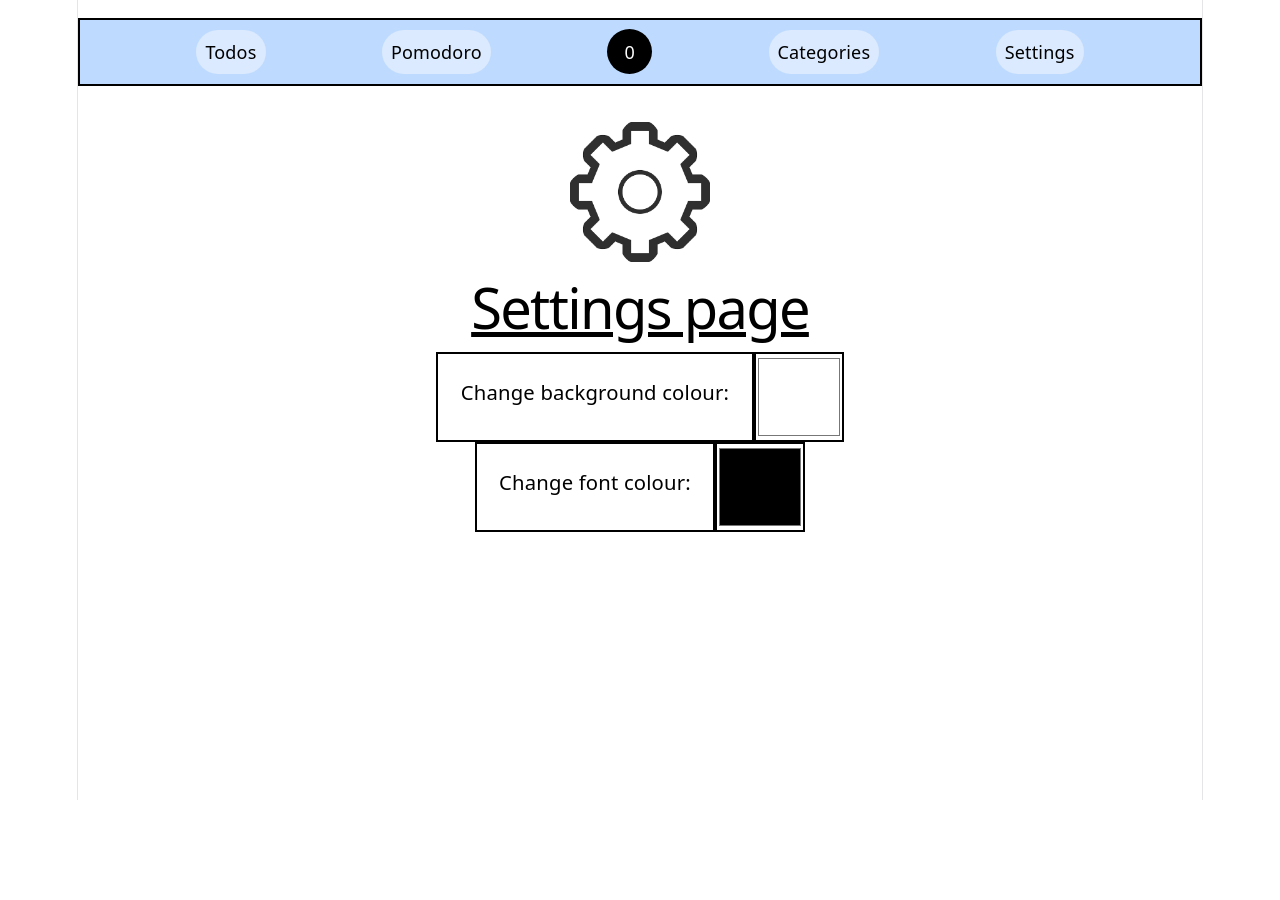
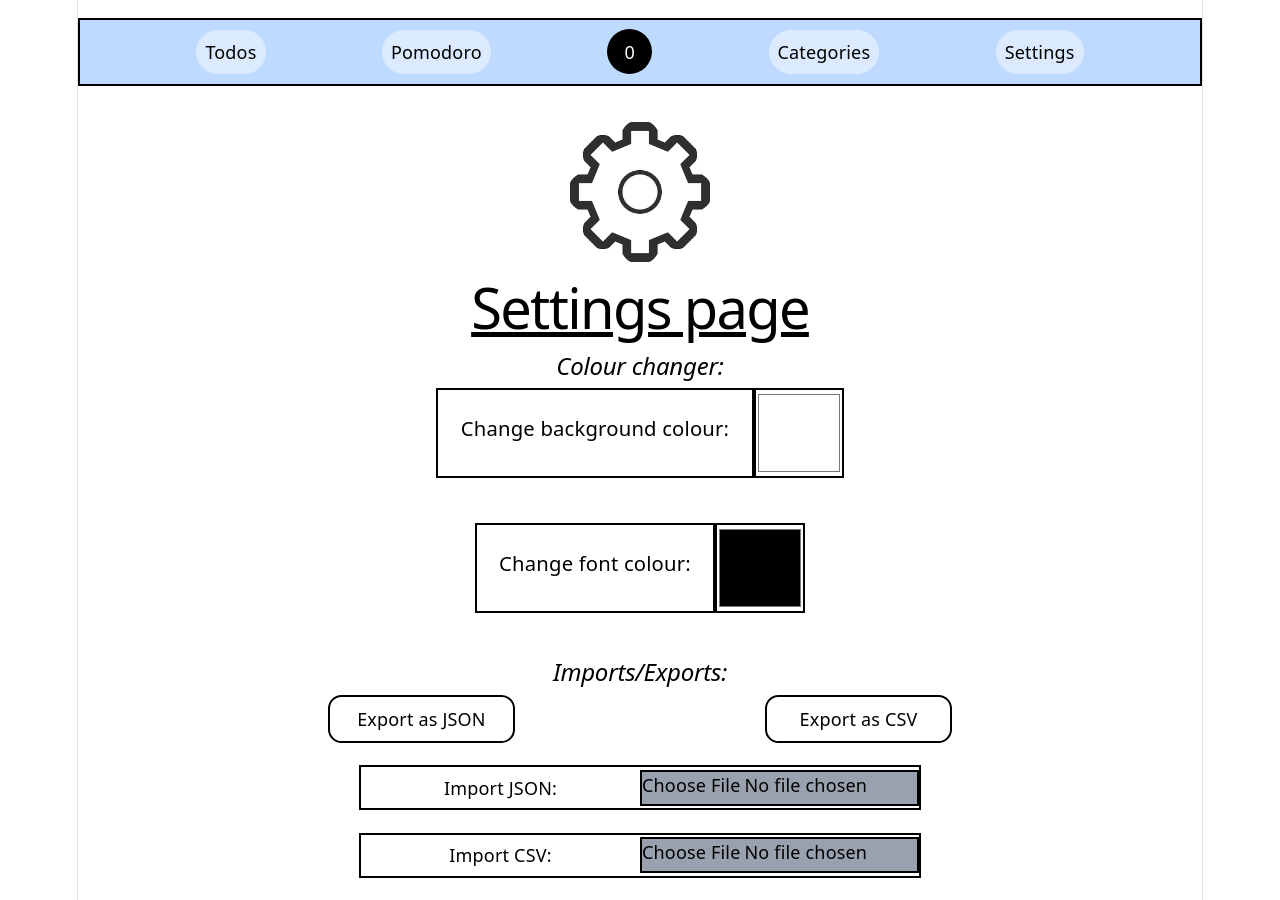
Before and after one commit to SameerUH/To-do-list-React, a React (Vite) app in the folder to-do-list/: page /settings in a window 1280 px wide. Before the commit the page ends 800 px from the top, so only its background shows below. Built offline with nearby package versions, Linux system fonts and the light colour scheme; no server answers.

Commit message:
Finished the settings page by adding imports and exports to CSV and JSON files, still need to test if they properly work but they're added anyways

```diff
--- a/to-do-list/src/Settings.jsx
+++ b/to-do-list/src/Settings.jsx
@@ -3,24 +3,114 @@ import logo from './assets/settings.png'
 
 console.log(logo);
 
-function Settings({bgcolour, setbgcolour, fontcolour, setfontcolour}) {
+function Settings({bgcolour, setbgcolour, fontcolour, setfontcolour, todos, addTodo}) {
+
+    //Export to JSON:
+    const exportJSON = () => {
+        const datastring = JSON.stringify(todos, null, 2);
+        const blob = new Blob([datastring], {type: 'application/json'});
+        const url = URL.createObjectURL(blob);
+
+        const link = document.createElement('a');
+        link.href = url;
+        link.download = 'todos.json';
+        link.click();
+
+        URL.revokeObjectURL(url);
+    };
+
+    //Export to CSV:
+    const exportCSV = () => {
+        const headers = ['id', 'task', 'category', 'date', 'description', 'priority', 'completed'];
+        const rows = todos.map(todo => headers.map(h => `"${String(todo[h] ?? '').replace(/"/g, '""')}"`).join(','));
+        const csvdata = [headers.join(','), ...rows].join('\n');
+
+        const blob = new Blob([csvdata], {type: 'text/csv'});
+        const url = URL.createObjectURL(blob);
+        const link = document.createElement('a');
+        link.href = url;
+        link.download = 'todos.csv';
+        link.click();
+        URL.revokeObjectURL(url);
+    };
+
+
+    //Import from JSON:
+    const importJSON = async (e) => {
+        const file = e.target.files[0];
+        if (!file) return;
+
+        const text = await file.text();
+        const importedTodos = JSON.parse(text);
+
+        for (const todo of importedTodos) {
+            await addTodo({
+                task: todo.task,
+                category: todo.category,
+                date: todo.date,
+                description: todo.description || '',
+                priority: todo.priority || 'Low'
+            });
+        }
+    }
+
+    //Import from CSV:
+    const importCSV = async (e) => {
+        const file = e.target.files[0];
+        if (!file) return;
+
+        const text = await file.text();
+        const lines = text.trim().split('\n');
+        const headers = lines[0].split(',').map(h => h.replace(/"/g, '').trim());
+
+        for (let i =1; 1 < lines.length; i++) {
+            const values = lines[i].split(',').map(v => v.replace(/"/g, '').trim());
+            const todo = {};
+            headers.forEach((h, idx) => {todo[h] = values[idx]; });
+
+            await addTodo({
+                task: todo.task,
+                category: todo.category,
+                date: todo.date,
+                description: todo.description || '',
+                priority: todo.priority || 'Low'
+            });
+        }
+    }
 
     return (
     <>
         <img className="flex justify-center w-1/8 self-center" src={logo} alt="Settings logo" />
         <h1 className="underline">Settings page</h1>
 
+        <h2 className='italic'>Colour changer:</h2>
         <div>
-            <div className='flex justify-center mx-auto my-0 border-black w-1/2'>
+            <div className='flex justify-center mx-auto my-0 border-black w-1/2 mb-10'>
                 <p className='border-black p-5 border-2 text-lg font-medium'>Change background colour: </p>
                 <input type='color' value={bgcolour} onChange={(e) => setbgcolour(e.target.value)} className='w-20 h-20 border-black border-2 cursor-pointer'/>
             </div>
 
-             <div className='flex justify-center mx-auto my-0 border-black w-1/2'>
+             <div className='flex justify-center mx-auto my-0 border-black w-1/2 mb-10'>
                 <p className='border-black p-5 border-2 text-lg font-medium'>Change font colour: </p>
                 <input type='color' value={fontcolour} onChange={(e) => setfontcolour(e.target.value)} className='w-20 h-20 border-black border-2 cursor-pointer'/>
             </div>
         </div>
+
+        <h2 className='italic'>Imports/Exports:</h2>
+        <div className='flex justify-evenly self-center w-full mb-5'>
+            <button className="border-2 border-black p-2 bg-white w-1/6 rounded-xl cursor-pointer" Click={exportJSON}>Export as JSON</button>
+            <button className="border-2 border-black p-2 bg-white w-1/6 rounded-xl cursor-pointer" onClick={exportCSV}>Export as CSV</button>
+        </div>
+
+
+        <label className='flex justify-between border-2 border-black bg-white mb-5 w-1/2 mx-auto my-0 h-10'>
+            <span className='flex-1 text-center mx-0 my-auto'>Import JSON:</span>
+            <input className="border-2 border-black bg-gray-400 w-1/2 h-8 my-auto mx-0" type="file" accept=".json" onChange={importJSON}></input>
+        </label>
+        <label className='flex justify-between border-2 border-black bg-white mb-5 w-1/2 mx-auto my-0 h-10'>
+            <span className='flex-1 text-center mx-0 my-auto'>Import CSV:</span>
+            <input className="border-2 border-black bg-gray-400 w-1/2 h-8 my-auto mx-0" type="file" accept=".csv" onChange={importCSV}></input>
+        </label>
     </>
     );
 }
--- a/to-do-list/src/components/Navbar.jsx
+++ b/to-do-list/src/components/Navbar.jsx
@@ -75,7 +75,7 @@ function Navbar() {
                 <Route path="/" element={<App todos={todos} addTodo={addTodo} deleteTodo={deleteTodo} editTodo={editTodo}/>}/>
                 <Route path="/pomodoro" element={<Pomodoro todos={todos} completeTodo={completeTodo} editTodo={editTodo}/>}/>
                 <Route path="/categories" element={<Categories todos={todos} deleteTodo={deleteTodo} editTodo={editTodo}/>}/>
-                <Route path="/settings" element={<Settings bgcolour={bgcolour} setbgcolour={setbgcolour} fontcolour={fontcolour} setfontcolour={setfontcolour}/>}/>
+                <Route path="/settings" element={<Settings bgcolour={bgcolour} setbgcolour={setbgcolour} fontcolour={fontcolour} setfontcolour={setfontcolour} todos={todos} addTodo={addTodo}/>}/>
             </Routes>
         </BrowserRouter>
     );
```
